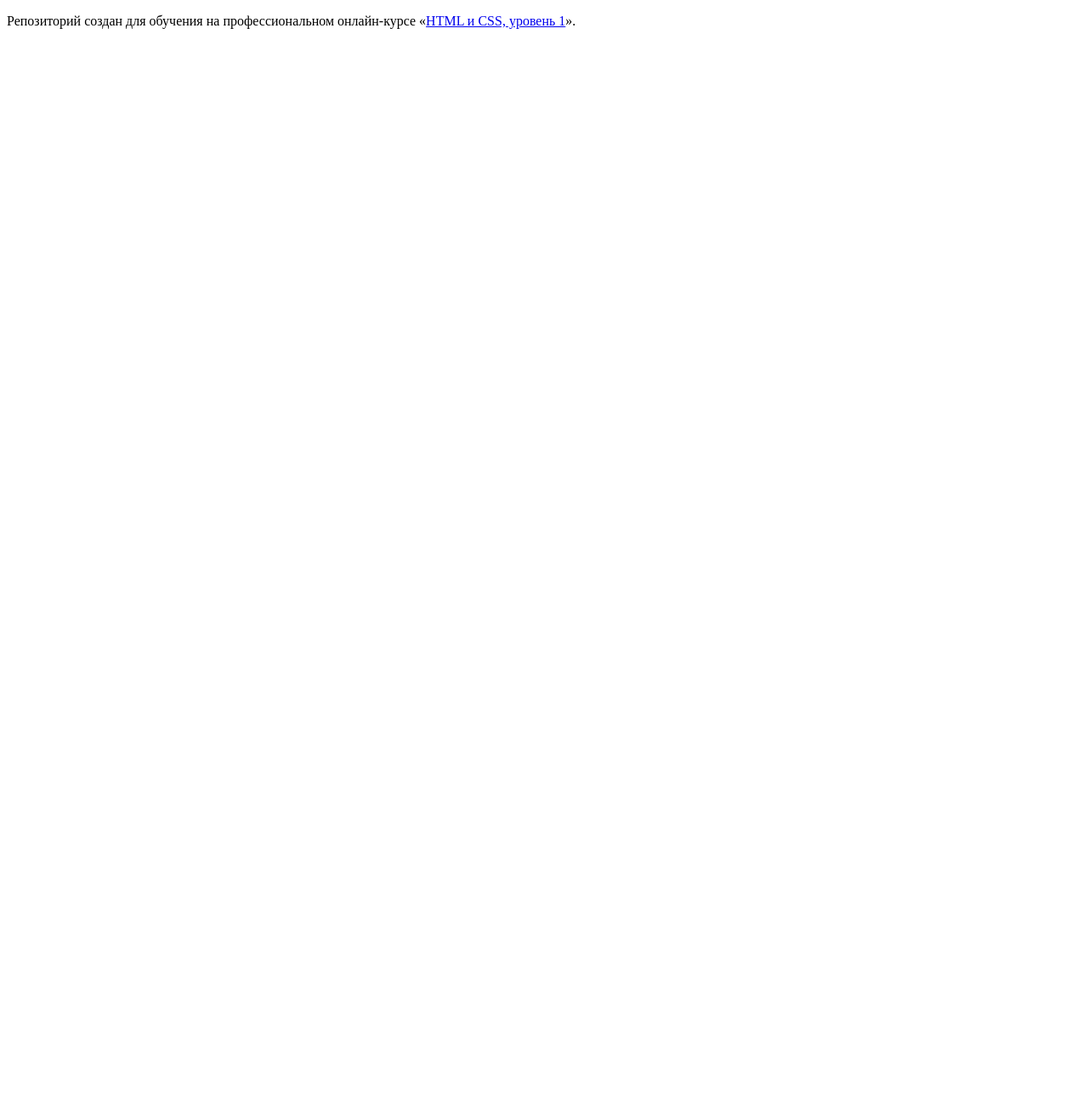
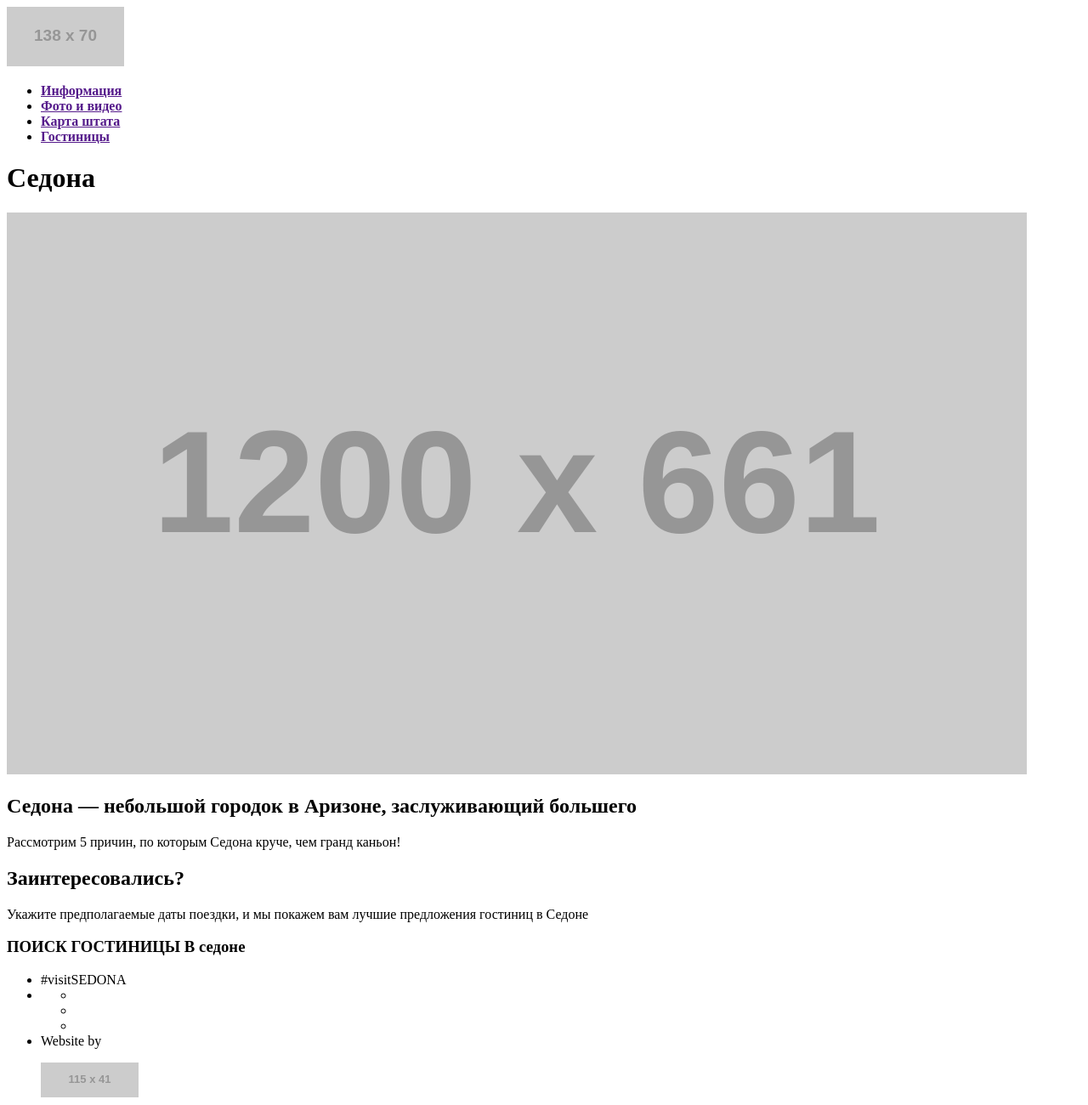
Before and after one commit to KanedaOSCube/1002017-sedona-26, a plain HTML site: page index.html in a window 1280 px wide. Shown: the whole page at 85% size. Before the commit the page ends 800 px from the top, so only its background shows below. Drawn offline with Linux system fonts and the light colour scheme; placeholder pictures from the web are drawn by us.

Commit message:
Разметка(2 лекция)

```diff
--- a/index.html
+++ b/index.html
@@ -1,12 +1,129 @@
 <!DOCTYPE html>
 <html lang="ru">
-  <head>
+
+<head>
     <meta charset="utf-8">
     <title>HTML Academy: Седона</title>
-  </head>
-  <body>
+</head>
 
-    <p>Репозиторий создан для обучения на профессиональном онлайн‑курсе «<a href="https://htmlacademy.ru/intensive/htmlcss">HTML и CSS, уровень 1</a>».</p>
+<body>
+    <header>
+        <img src="https://via.placeholder.com/138x70" alt="Логотип Седона" width="138" height="70">
+        <nav>
+            <ul>
+                <li>
+                    <a href="">
+                        <b> Информация</b>
+                    </a>
+                </li>
+                <li>
+                    <a href="">
+                        <b>Фото и видео</b>
+                    </a>
+                </li>
+                <li>
+                    <a href="">
+                        <b>Карта штата</b>
+                    </a>
+                </li>
+                <li>
+                    <a href="">
+                        <b>Гостиницы</b>
+                    </a>
+                </li>
+            </ul>
+        </nav>
+    </header>
+    <main>
+        <h1>Седона</h1>
+        <img src="https://via.placeholder.com/1200x661" alt="Седона" width="1200" height="661">
+        <div>
+            <h2>Седона — небольшой городок в Аризоне, заслуживающий большего</h2>
+            <p>Рассмотрим 5 причин, по которым Седона круче, чем гранд каньон!</p>
+        </div>
+        <!-- <section>
+            <img src="https://via.placeholder.com/800x256" alt="Городок" width="800" height="256">
+            <div>
+                <h3>Настоящий городок</h3>
+                <p>— №1 —<br> Седона — не аттракцион для туристов</p>
+            </div>
+        </section>
+        <section>
+            <ul>
+                <li>
+                    <img src="https://via.placeholder.com/70x75" alt="Жильё" width="70" height="75">
+                    <h3>Жильё</h3>
+                    <p>Рекомендуем пожить в настоящем мотеле, всё как в кино!</p>
+                </li>
+                <li>
+                    <img src="https://via.placeholder.com/70x75" alt="Еда" width="70" height="75">
+                    <h3>Еда</h3>
+                    <p>Всегда заказывайте фирменный бургер, вы не разочаруетесь!</p>
+                </li>
+                <li>
+                    <img src="https://via.placeholder.com/70x75" alt="Сувениры" width="70" height="75">
+                    <h3>Сувениры</h3>
+                    <p>Не только китайского, но и местного производства!</p>
+                </li>
+            </ul>
+        </section>
+        <section>
+            <img src="https://via.placeholder.com/800x256" alt="Каньон" width="800" height="256">
+            <div>
+                <h3>Там есть Мост дьявола</h3>
+                <p>— №2 —<br> Да, по нему можно пройти! Если к</p>
+            </div>
+        </section>
+        <section>
+            <ul>
+                <li>
+                    <h3>Небольшая площадь</h3>
+                    <p>— №3 — <br> Все достопримечательности находятся</p>
+                </li>
+                <li>
+                    <h3>Красивая дорога</h3>
+                    <p>— №4 — <br> Ехать в Седону из Лас-Вегаса совсем не</p>
+                </li>
+                <li>
+                    <h3>Мало туристов</h3>
+                    <p>— №5 — <br> Большинство едет в гранд каньон и толпи</p>
+                </li>
+            </ul>
+        </section> -->
+        <section>
+            <h2>Заинтересовались?</h2>
+            <p>Укажите предполагаемые даты поездки, и мы покажем вам лучшие предложения гостиниц в Седоне</p>
+        </section>
+        <section>
+            <h3>ПОИСК ГОСТИНИЦЫ В седоне</h3>
+            <!-- Форма появится в будующем -->
+            <!-- <img src="https://via.placeholder.com/1202x597" alt="Карта" width="1202" height="597"> -->
+        </section>
+    </main>
+    <footer>
+        <ul>
+            <li>#visitSEDONA</li>
+            <li>
+                <ul>
+                    <li>
+                        <a href="tv"></a>
+                    </li>
+                    <li>
+                        <a href="fb"></a>
+                    </li>
+                    <li>
+                        <a href="yt"></a>
+                    </li>
+                </ul>
+            </li>
+            <li>
+                Website by
+                <p>
+                    <img src="https://via.placeholder.com/115x41" alt="Логотип HTMLAcademy" width="115" height="41">
+                </p>
+            </li>
+        </ul>
+    </footer>
+</body>
 
-  </body>
 </html>
```
Also changed, not shown: hotels.html (added, +188 -0 lines).
